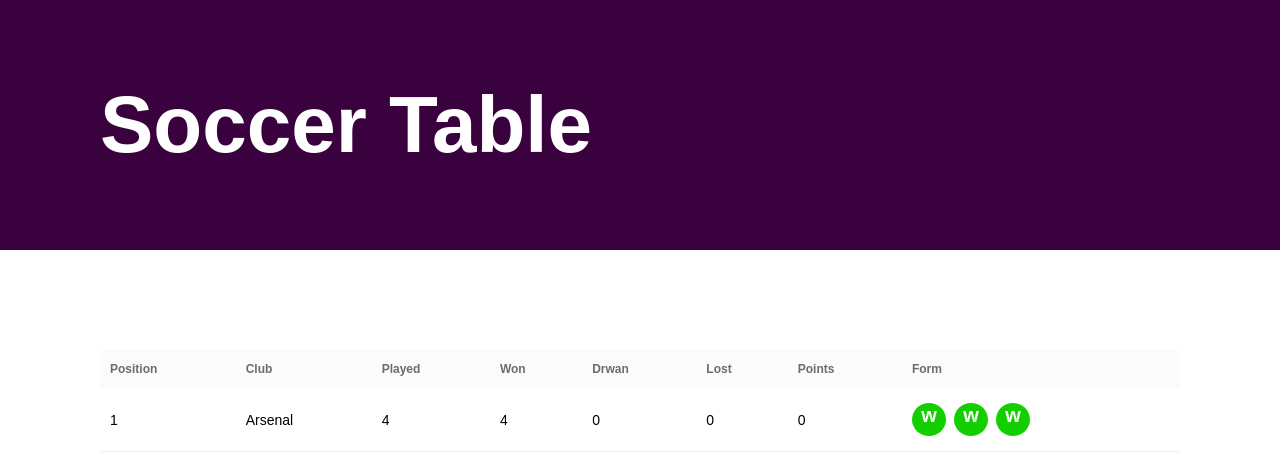
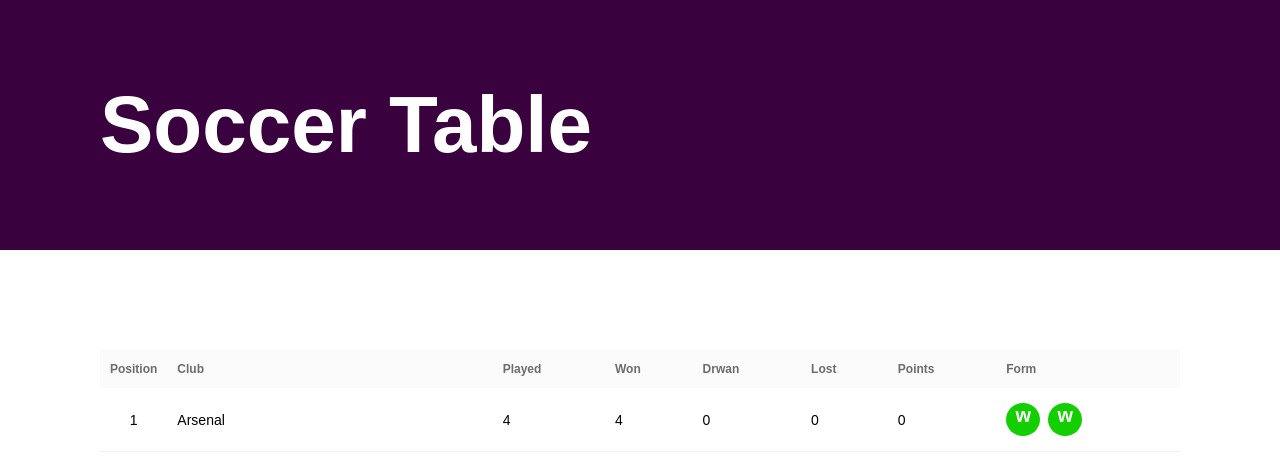
Before and after one commit to ninijosue/flank-source-soccer-test-impl, a React (Create React App) app: page / in a window 1280 px wide. Shown: the top 474 px of the page. Built offline with nearby package versions, Linux system fonts and the light colour scheme; a web font is replaced by a local one.

Commit message:
table rows designing

```diff
--- a/src/destinations/soccer-table/index.js
+++ b/src/destinations/soccer-table/index.js
@@ -1,4 +1,5 @@
 import React from "react";
+import { Link } from "react-router-dom";
 import "./style.css";
 
 const SoccerTable = () => {
@@ -41,8 +42,10 @@ const TableBody = () => {
   return (
     <tbody>
       <tr className="tableBodyRow">
-        <td>1</td>
-        <td>Arsenal</td>
+        <td className="positionNumber">1</td>
+        <td>
+          <Link className="teamName" to="/home" >Arsenal</Link>
+        </td>
         <td>4</td>
         <td>4</td>
         <td>0</td>
@@ -50,12 +53,35 @@ const TableBody = () => {
         <td>0</td>
         <td>
           <div className="playedRounds">
-            <span>w</span>
-            <span>w</span>
-            <span>w</span>
+            <div className="fixtureLabelRow">
+              <FixtureQualificationLabel />
+              <span className="qualification">w</span>
+            </div>
+            <div className="fixtureLabelRow">
+              <FixtureQualificationLabel />
+              <span className="qualification">w</span>
+            </div>
           </div>
         </td>
       </tr>
     </tbody>
   )
 }
+
+const FixtureQualificationLabel = () => {
+  return (
+    <div className="fixtureContentLabel">
+      <span className="happenedAt">sunday 20 august 2020</span>
+      <div className="fixtureInfo">
+        <span className="teamPrevName">ARS</span>
+        <div className="winings">
+          <span>1</span>
+          <span className="winingsDivider" />
+          <span>2</span>
+        </div>
+        <span className="teamPrevName">LIV</span>
+      </div>
+      <div className="rectangularIndicator" />
+    </div>
+  )
+}
--- a/src/destinations/soccer-table/style.css
+++ b/src/destinations/soccer-table/style.css
@@ -1,8 +1,5 @@
-.soccerTableContainer {
 
-}
-
-.soccerTableContainer .mainHead{
+.soccerTableContainer .mainHead {
     background-color: var(--primary-color);
     height: 250px;
     display: grid;
@@ -10,7 +7,7 @@
     color: var(--main-white)
 }
 
-.soccerTableContainer .mainHead .headText{
+.soccerTableContainer .mainHead .headText {
     font-size: 80px;
     text-transform: capitalize;
     font-weight: bolder;
@@ -28,34 +25,55 @@
     border-collapse: collapse;
     text-align: left;
     width: 100%;
-    font-family:  "Zen Kurenaido", sans-serif;
+    font-family: "Zen Kurenaido", sans-serif;
 }
 
 .tableContainer table .tableHeadRow {
     font-size: 12px;
-    background-color: var(--weak-color) ;
-    ;
+    background-color: var(--weak-color);
+}
+
+.tableBodyRow .positionNumber{
+    width: 30px;
+    text-align: center;
+    color: var(--main-dark) !important;
 }
 
 .tableContainer table .tableHeadRow th {
-    padding:  12px 10px;
+    padding: 12px 10px;
     color: var(--lighten-gray)
 }
 
-.tableContainer table .tableBodyRow td{
+.tableContainer table .tableBodyRow .teamName{
+    min-width: 150px;
+    display: block;
+    font-size: 14px;
+    color: var(--main-dark);
+    text-decoration: none;
+    cursor: pointer;
+    transition: .3s ease;
+}
+
+.tableContainer table .tableBodyRow .teamName:hover{
+    text-decoration: underline;
+    transition: .3s ease;
+    text-decoration-color: var(--main-dark);
+}
+
+.tableContainer table .tableBodyRow td {
     font-size: 14px;
     font-weight: 500;
-    padding:  15px 10px;
+    padding: 15px 10px;
     border-bottom: 1px solid #efefef;
     color: #000
 }
 
-.tableContainer table .playedRounds{
+.tableContainer table .playedRounds {
     display: flex;
     gap: 8px;
 }
 
-.tableContainer table .playedRounds span{
+.tableContainer table .playedRounds .qualification {
     background-color: var(--pure-green);
     font-size: 20px;
     border-radius: 50%;
@@ -71,3 +89,72 @@
     cursor: help;
 
 }
+
+.playedRounds .fixtureLabelRow {
+    position: relative;
+    transition: .3s ease
+}
+
+.playedRounds .fixtureLabelRow .fixtureContentLabel {
+    position: absolute;
+    width: 200px;
+    height: 70px;
+    background-color: var(--main-white);
+    right: 0px;
+    bottom: 35px;
+    box-shadow: 0 2px 8px rgb(0 0 0 / 25%);
+    opacity: 0;
+    pointer-events: none;
+    transition: .3s ease
+}
+
+.fixtureContentLabel .rectangularIndicator {
+    width: 20px;
+    height: 20px;
+    background-color: var(--main-white);
+    position: absolute;
+    bottom: -5px;
+    right: 10px;
+    transform: rotate(45deg);
+
+}
+
+.playedRounds .fixtureLabelRow:hover .fixtureContentLabel {
+    opacity: 1 !important;
+    pointer-events: auto !important;
+    transition: .3s ease
+}
+
+
+.fixtureContentLabel .happenedAt {
+    font-size: 12px;
+    text-align: center;
+    display: block;
+    margin: 8px 0;
+}
+
+.fixtureContentLabel .fixtureInfo{
+    display: flex;
+    justify-content:space-evenly
+}
+
+.fixtureContentLabel .winings{
+    background-color: var(--primary-color);
+    color: var(--main-white);
+    display: flex;
+    width: 40px;
+    justify-content:space-evenly;
+    padding-bottom: 3px;
+    align-items: center;
+}
+
+.fixtureContentLabel .winings .winingsDivider{
+    width: 1px;
+    height: 10px;
+    background-color: var(--main-white);
+    opacity: .5;
+}
+
+.fixtureContentLabel .teamPrevName {
+    font-weight: bold;
+}
--- a/src/styles.css
+++ b/src/styles.css
@@ -13,5 +13,7 @@ body {
   --weak-color: #fbfbfb;
   --pure-green: #13cf00;
   --lighten-gray: #6c6c6c;
-  --border-color: #cdcdcd
+  --border-color: #cdcdcd;
+  --moody-gray: #4e4d4e;
+  --main-dark: #000
 }
```
